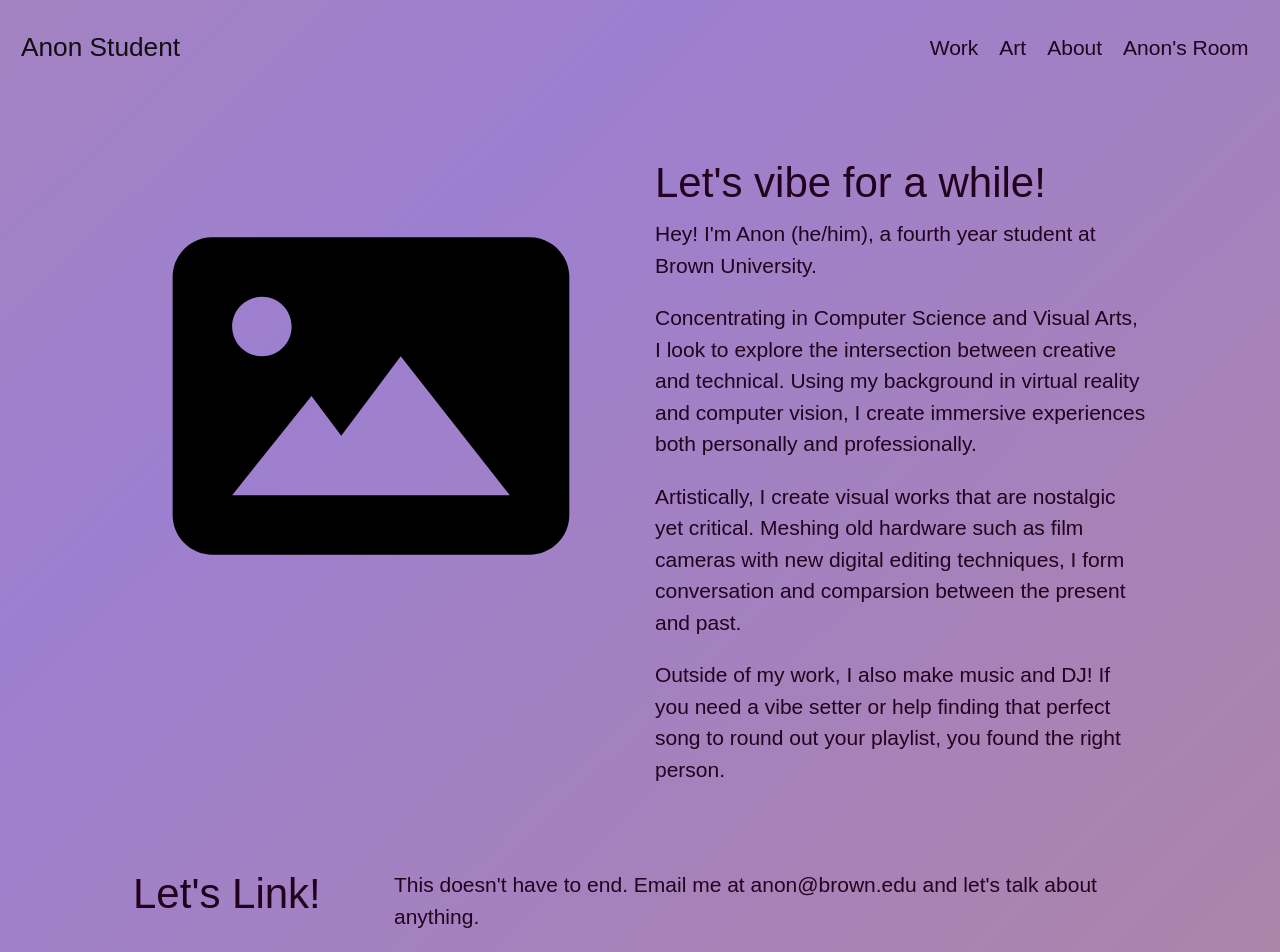
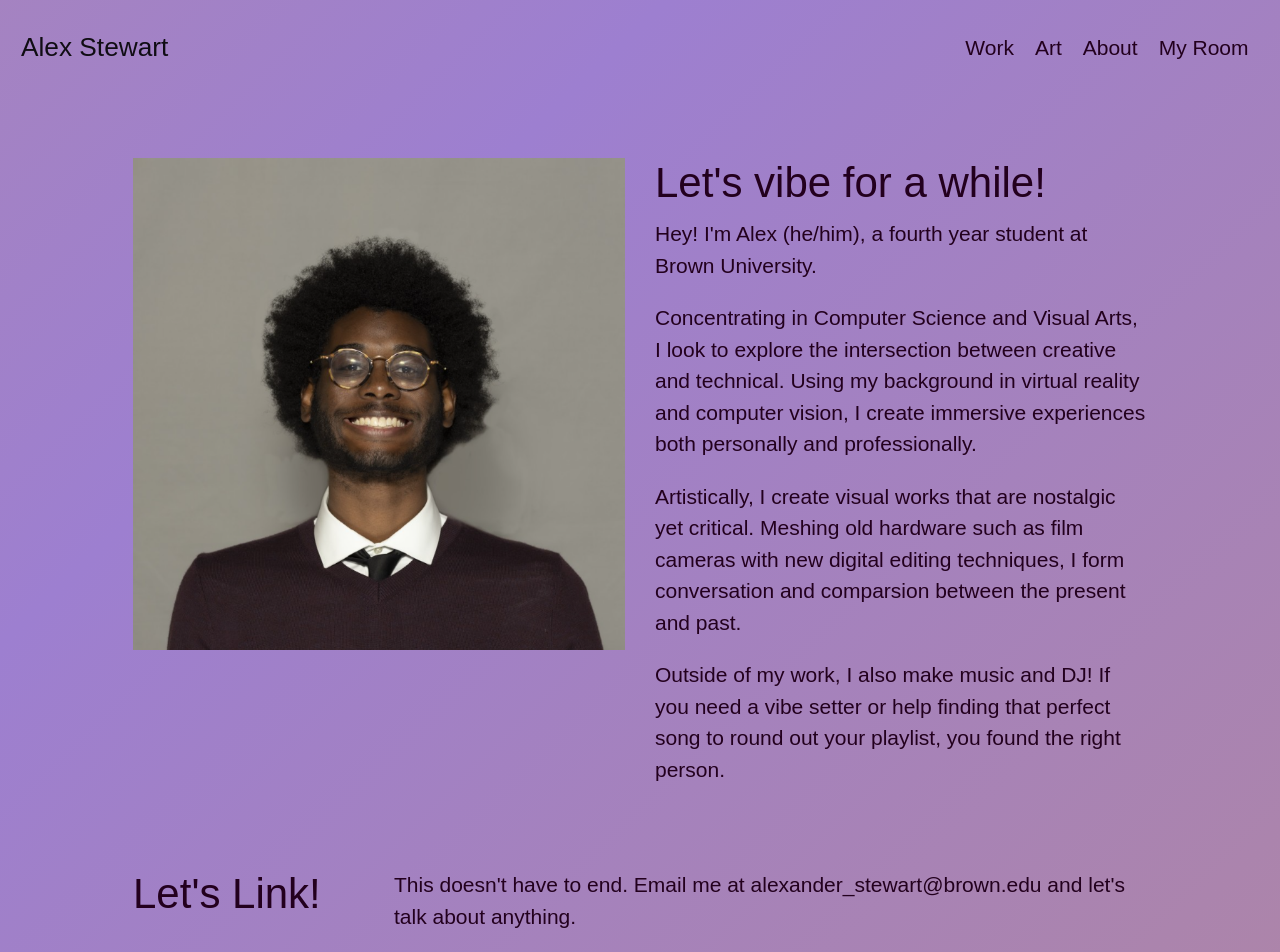
Before and after one commit to Alexander-Stewart/portfolio, a React (Create React App) app: page /about in a window 1280 px wide. Shown: the top 952 px of the page. Built offline with nearby package versions, Linux system fonts and the light colour scheme; a web font is replaced by a local one.

Commit message:
added me img

```diff
--- a/src/App.css
+++ b/src/App.css
@@ -61,3 +61,7 @@ nav {
 .text-soft {
   color: #B0C7BD;
 }
+
+.break-up {
+  word-wrap: break-word;
+}
--- a/src/components/About.js
+++ b/src/components/About.js
@@ -19,11 +19,11 @@ class About extends Component {
         <Container className="p-5">
           <Row className="" xs={1} lg={2}>
             <Col>
-              <img src={PlaceHolder} className="img-fluid pb-2 h-75"/>
+              <img src={Alex} className="img-fluid pb-2"/>
             </Col>
             <Col>
               <h2>Let's vibe for a while!</h2>
-              <p>Hey! I'm Anon (he/him), a fourth year student at
+              <p>Hey! I'm Alex (he/him), a fourth year student at
               Brown University.</p>
               <p>Concentrating in Computer Science and Visual Arts, I look to
               explore the intersection between creative and technical. Using
@@ -50,7 +50,7 @@ class About extends Component {
             </Col>
             <Col xs={9} sm={9} md={9} lg={9} xl={9}>
               <p>
-              This doesn't have to end. Email me at anon@brown.edu
+              This doesn't have to end. Email me at <span className="break-up"> alexander_stewart@brown.edu </span>
               and let's talk about anything.
               </p>
             </Col>
--- a/src/components/MyNavBar.js
+++ b/src/components/MyNavBar.js
@@ -13,14 +13,14 @@ class MyNavBar extends Component {
   render() {
     return(
       <Navbar expand="lg" className="py-3">
-        <Navbar.Brand>Anon Student</Navbar.Brand>
+        <Navbar.Brand>Alex Stewart</Navbar.Brand>
         <Navbar.Toggle aria-controls="basic-navbar-nav" />
         <Navbar.Collapse id="basic-navbar-nav">
           <Nav className="ml-auto">
             <Nav.Link><Link to="/">Work</Link></Nav.Link>
             <Nav.Link><Link to="/art">Art</Link></Nav.Link>
             <Nav.Link><Link to="/about">About</Link></Nav.Link>
-            <Nav.Link><Link to="/alexs-room">Anon's Room</Link></Nav.Link>
+            <Nav.Link><Link to="/alexs-room">My Room</Link></Nav.Link>
           </Nav>
         </Navbar.Collapse>
       </Navbar>
--- a/src/components/Work.js
+++ b/src/components/Work.js
@@ -18,8 +18,8 @@ class Work extends Component {
         <Container className="p-5 w-100">
           <Row className="py-4">
             <Col>
-              <h1 className="text-center display-1 d-none d-md-block">Hey! I'm Anon. Vibe in my space for awhile.</h1>
-              <h1 className="text-center d-block d-md-none">Hey! I'm Anon. Vibe in my space for awhile.</h1>
+              <h1 className="text-center display-1 d-none d-md-block">Hey! I'm Alex. Vibe in my space for awhile.</h1>
+              <h1 className="text-center d-block d-md-none">Hey! I'm Alex. Vibe in my space for awhile.</h1>
             </Col>
           </Row>
           <Row className="">
```
